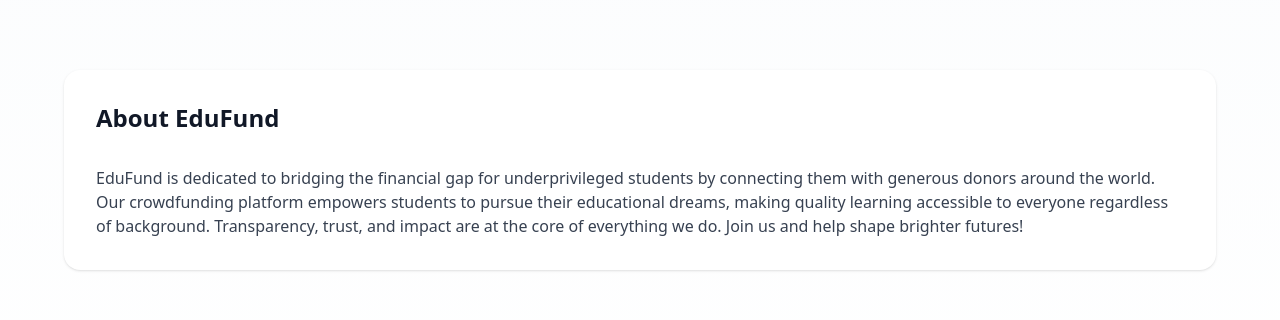
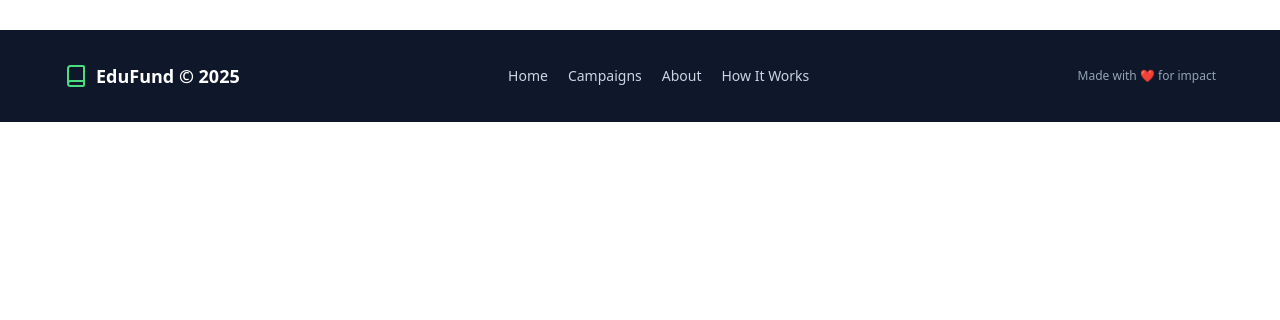
Before and after one commit to syedmaaz20/openai-fundme, a React (Vite) app: page / in a window 1280 px wide. Shown: the part 1682-2002 px from the top of the page. After the commit the page ends 1804 px from the top, so only its background shows below. Built offline with nearby package versions, Linux system fonts and the light colour scheme.

Commit message:
Reverted to commit 1ce8acf4a17145d83aeea5a28eacb4ebf1ab93c4

```diff
--- a/src/pages/Index.tsx
+++ b/src/pages/Index.tsx
@@ -18,16 +18,6 @@ const Index = () => {
           <h2 className="text-2xl font-bold text-gray-900 mb-6 text-left">Active Campaigns</h2>
           <CampaignList />
         </section>
-        {/* About Section */}
-        <section
-          id="about"
-          className="w-full max-w-6xl mx-auto my-20 bg-white rounded-2xl shadow p-8 flex flex-col gap-4 items-start animate-fade-in"
-        >
-          <h2 className="text-2xl font-bold text-gray-900 mb-4">About EduFund</h2>
-          <p className="text-gray-700 text-base">
-            EduFund is dedicated to bridging the financial gap for underprivileged students by connecting them with generous donors around the world. Our crowdfunding platform empowers students to pursue their educational dreams, making quality learning accessible to everyone regardless of background. Transparency, trust, and impact are at the core of everything we do. Join us and help shape brighter futures!
-          </p>
-        </section>
       </main>
       <Footer />
     </div>
```
